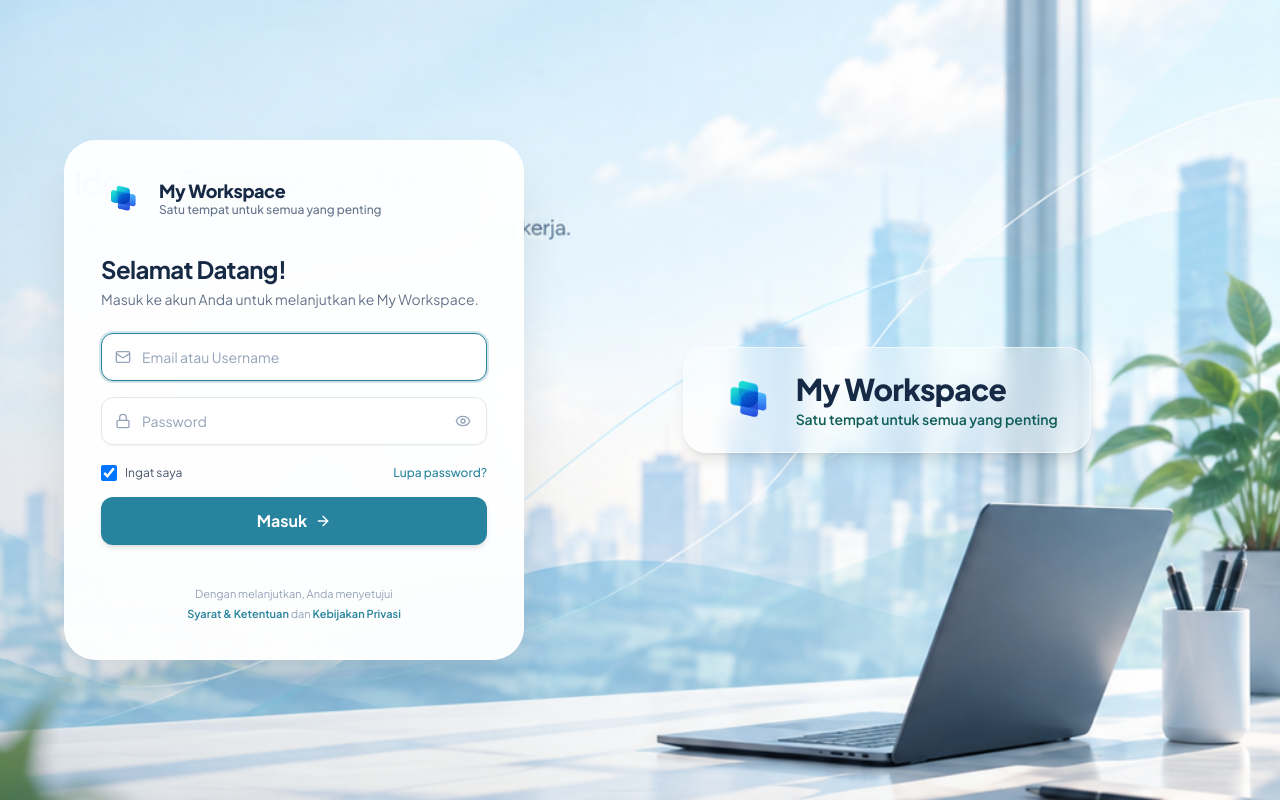
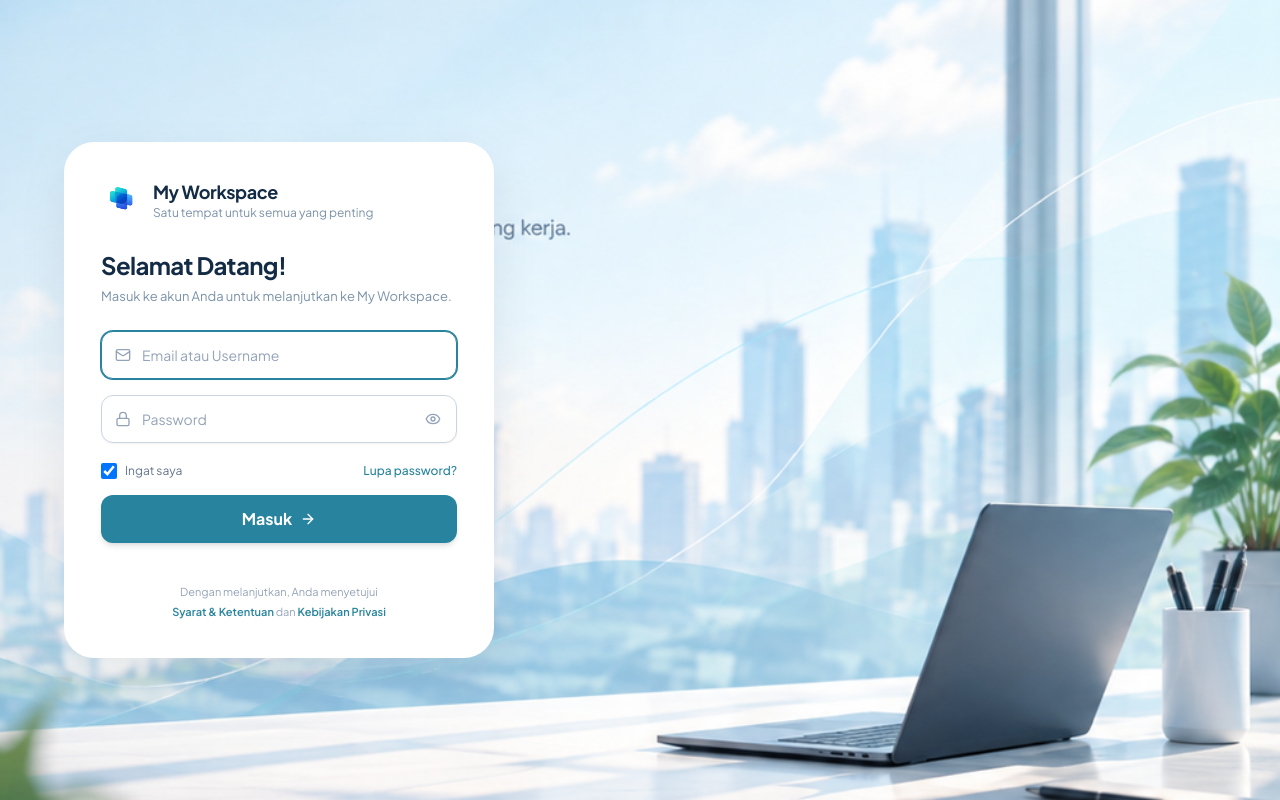
Before and after one commit to teknikdigital/my-workspace, a Next.js app: page /login in a window 1280 px wide. Built offline with nearby package versions, Linux system fonts and the light colour scheme.

Commit message:
style(login): make login card clean pure white and remove overlay to match mockup

```diff
--- a/app/(auth)/layout.tsx
+++ b/app/(auth)/layout.tsx
@@ -6,10 +6,8 @@
   children: React.ReactNode;
 }) {
   return (
-    <div className="relative min-h-screen w-full flex items-center justify-center p-4 md:p-8 bg-[url('/bagroundlogin.png')] bg-cover bg-center bg-no-repeat overflow-hidden">
-      {/* Subtle glass overlay to keep contrast */}
-      <div className="absolute inset-0 bg-gradient-to-tr from-sky-900/10 via-transparent to-teal/10 pointer-events-none" />
-      <div className="relative z-10 w-full max-w-6xl mx-auto flex items-center justify-between">
+    <div className="min-h-screen w-full flex items-center justify-start p-4 sm:p-8 md:p-12 lg:p-16 bg-[url('/bagroundlogin.png')] bg-cover bg-center bg-no-repeat">
+      <div className="w-full max-w-7xl mx-auto flex items-center justify-start">
         {children}
       </div>
     </div>
--- a/app/(auth)/login/LoginForm.tsx
+++ b/app/(auth)/login/LoginForm.tsx
@@ -42,7 +42,7 @@
       {/* Email / Username Input */}
       <div>
         <div className="relative">
-          <div className="absolute inset-y-0 left-0 pl-3.5 flex items-center pointer-events-none text-slate-400">
+          <div className="absolute inset-y-0 left-0 pl-3.5 flex items-center pointer-events-none text-[#94A3B8]">
             <Mail className="h-4 w-4" />
           </div>
           <input
@@ -54,7 +54,7 @@
             autoComplete="username email"
             placeholder="Email atau Username"
             disabled={isLoading}
-            className="w-full h-12 rounded-xl border border-slate-200 dark:border-slate-700 bg-white dark:bg-slate-800/80 pl-10 pr-4 text-sm text-slate-800 dark:text-slate-100 placeholder:text-slate-400 focus:border-[#28849E] focus:outline-none focus:ring-2 focus:ring-[#28849E]/20 transition-all shadow-sm"
+            className="w-full h-12 rounded-xl border border-[#CBD5E1] bg-white pl-10 pr-4 text-sm text-[#1E293B] placeholder-[#94A3B8] focus:border-[#28849E] focus:outline-none focus:ring-1 focus:ring-[#28849E] transition-all shadow-sm"
           />
         </div>
       </div>
@@ -62,7 +62,7 @@
       {/* Password Input */}
       <div>
         <div className="relative">
-          <div className="absolute inset-y-0 left-0 pl-3.5 flex items-center pointer-events-none text-slate-400">
+          <div className="absolute inset-y-0 left-0 pl-3.5 flex items-center pointer-events-none text-[#94A3B8]">
             <Lock className="h-4 w-4" />
           </div>
           <input
@@ -73,13 +73,13 @@
             autoComplete="current-password"
             placeholder="Password"
             disabled={isLoading}
-            className="w-full h-12 rounded-xl border border-slate-200 dark:border-slate-700 bg-white dark:bg-slate-800/80 pl-10 pr-11 text-sm text-slate-800 dark:text-slate-100 placeholder:text-slate-400 focus:border-[#28849E] focus:outline-none focus:ring-2 focus:ring-[#28849E]/20 transition-all shadow-sm"
+            className="w-full h-12 rounded-xl border border-[#CBD5E1] bg-white pl-10 pr-11 text-sm text-[#1E293B] placeholder-[#94A3B8] focus:border-[#28849E] focus:outline-none focus:ring-1 focus:ring-[#28849E] transition-all shadow-sm"
           />
           <button
             type="button"
             onClick={() => setShowPassword(!showPassword)}
             aria-label={showPassword ? "Sembunyikan password" : "Tampilkan password"}
-            className="absolute right-3 top-1/2 -translate-y-1/2 p-1 text-slate-400 hover:text-slate-600 dark:hover:text-slate-200 transition-colors"
+            className="absolute right-3 top-1/2 -translate-y-1/2 p-1 text-[#94A3B8] hover:text-[#475569] transition-colors"
           >
             {showPassword ? (
               <EyeOff className="h-4 w-4" />
@@ -92,12 +92,12 @@
 
       {/* Options Row: Ingat saya & Lupa password */}
       <div className="flex items-center justify-between pt-1 text-xs">
-        <label className="flex items-center gap-2 cursor-pointer select-none text-slate-600 dark:text-slate-300">
+        <label className="flex items-center gap-2 cursor-pointer select-none text-[#64748B]">
           <input
             type="checkbox"
             checked={rememberMe}
             onChange={(e) => setRememberMe(e.target.checked)}
-            className="h-4 w-4 rounded border-slate-300 text-[#28849E] focus:ring-[#28849E]"
+            className="h-4 w-4 rounded border-[#CBD5E1] text-[#28849E] focus:ring-[#28849E]"
           />
           <span>Ingat saya</span>
         </label>
@@ -115,7 +115,7 @@
         <div
           role="alert"
           aria-live="polite"
-          className="rounded-xl border border-rose-200 bg-rose-50 dark:bg-rose-950/40 p-3 text-xs font-semibold text-rose-600 dark:text-rose-400 animate-in fade-in"
+          className="rounded-xl border border-rose-200 bg-rose-50 p-3 text-xs font-semibold text-rose-600 animate-in fade-in"
         >
           {errorMessage}
         </div>
@@ -142,7 +142,7 @@
       </button>
 
       {/* Terms & Privacy Notice */}
-      <div className="pt-6 text-center text-[11px] leading-relaxed text-slate-400 dark:text-slate-500">
+      <div className="pt-6 text-center text-[11px] leading-relaxed text-[#94A3B8]">
         <p>Dengan melanjutkan, Anda menyetujui</p>
         <p className="mt-0.5">
           <span className="font-semibold text-[#28849E] hover:underline cursor-pointer">
--- a/app/(auth)/login/page.tsx
+++ b/app/(auth)/login/page.tsx
@@ -10,13 +10,10 @@
 
 export default function LoginPage({ searchParams }: LoginPageProps) {
   return (
-    <div className="w-full grid grid-cols-1 lg:grid-cols-12 gap-8 items-center">
-      {/* Left Column: Login Card */}
-      <div className="lg:col-span-5 w-full flex justify-center lg:justify-start">
-        <main className="w-full max-w-[460px] rounded-[32px] border border-white/60 dark:border-white/10 bg-white/95 dark:bg-slate-900/95 p-7 sm:p-9 shadow-[0_25px_60px_-15px_rgba(0,0,0,0.15)] backdrop-blur-2xl transition-all">
+    <main className="w-full max-w-[430px] rounded-[30px] border border-white/80 bg-white p-7 sm:p-9 shadow-[0_20px_50px_rgba(15,23,42,0.08)]">
       {/* Brand Header */}
-          <div className="flex items-center gap-3.5 mb-8">
-            <div className="relative h-11 w-11 shrink-0">
+      <div className="flex items-center gap-3 mb-7">
+        <div className="relative h-10 w-10 shrink-0">
           <Image
             src="/logomyworkspace.png"
             alt="My Workspace Logo"
@@ -26,21 +23,21 @@
           />
         </div>
         <div>
-              <h2 className="text-lg font-extrabold tracking-tight text-[#162a45] dark:text-white leading-tight">
+          <h2 className="text-lg font-bold tracking-tight text-[#132B45] leading-snug">
             My Workspace
           </h2>
-              <p className="text-xs text-slate-500 dark:text-slate-400 font-medium">
+          <p className="text-[12px] text-[#7B92A8] font-normal leading-none mt-0.5">
             Satu tempat untuk semua yang penting
           </p>
         </div>
       </div>
 
       {/* Heading */}
-          <div className="space-y-1 mb-6">
-            <h1 className="text-2xl font-bold tracking-tight text-[#162a45] dark:text-white">
+      <div className="mb-6">
+        <h1 className="text-[24px] font-bold tracking-tight text-[#132B45]">
           Selamat Datang!
         </h1>
-            <p className="text-xs sm:text-sm text-slate-500 dark:text-slate-400 font-normal leading-relaxed">
+        <p className="text-[13px] text-[#7B92A8] font-normal mt-1 leading-normal">
           Masuk ke akun Anda untuk melanjutkan ke My Workspace.
         </p>
       </div>
@@ -48,30 +45,5 @@
       {/* Login Form */}
       <LoginForm nextParam={searchParams?.next} />
     </main>
-      </div>
-
-      {/* Right Column: Hero Branding (Matches reference image) */}
-      <div className="hidden lg:flex lg:col-span-7 flex-col items-center justify-center p-8 text-center select-none">
-        <div className="flex items-center gap-4 bg-white/40 dark:bg-slate-900/40 backdrop-blur-md px-8 py-5 rounded-3xl border border-white/60 dark:border-white/10 shadow-lg">
-          <div className="relative h-16 w-16 shrink-0">
-            <Image
-              src="/logomyworkspace.png"
-              alt="My Workspace Logo"
-              fill
-              className="object-contain"
-              priority
-            />
-          </div>
-          <div className="text-left">
-            <h2 className="text-3xl font-black tracking-tight text-[#162a45] dark:text-white">
-              My Workspace
-            </h2>
-            <p className="text-sm font-semibold text-teal-800 dark:text-teal-200 mt-0.5">
-              Satu tempat untuk semua yang penting
-            </p>
-          </div>
-        </div>
-      </div>
-    </div>
   );
 }
```
Lines whose indentation alone changed are shown as unchanged.
